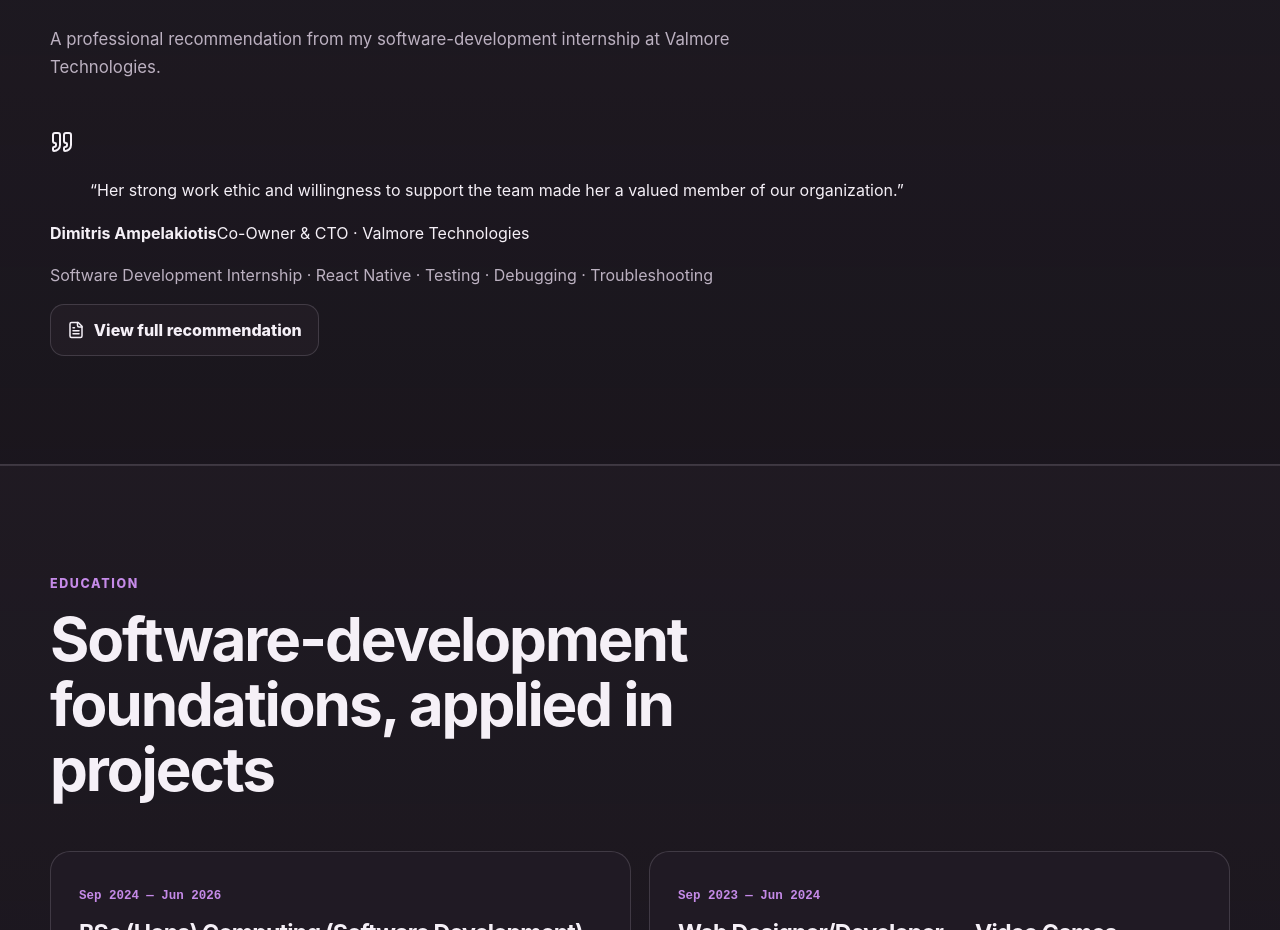
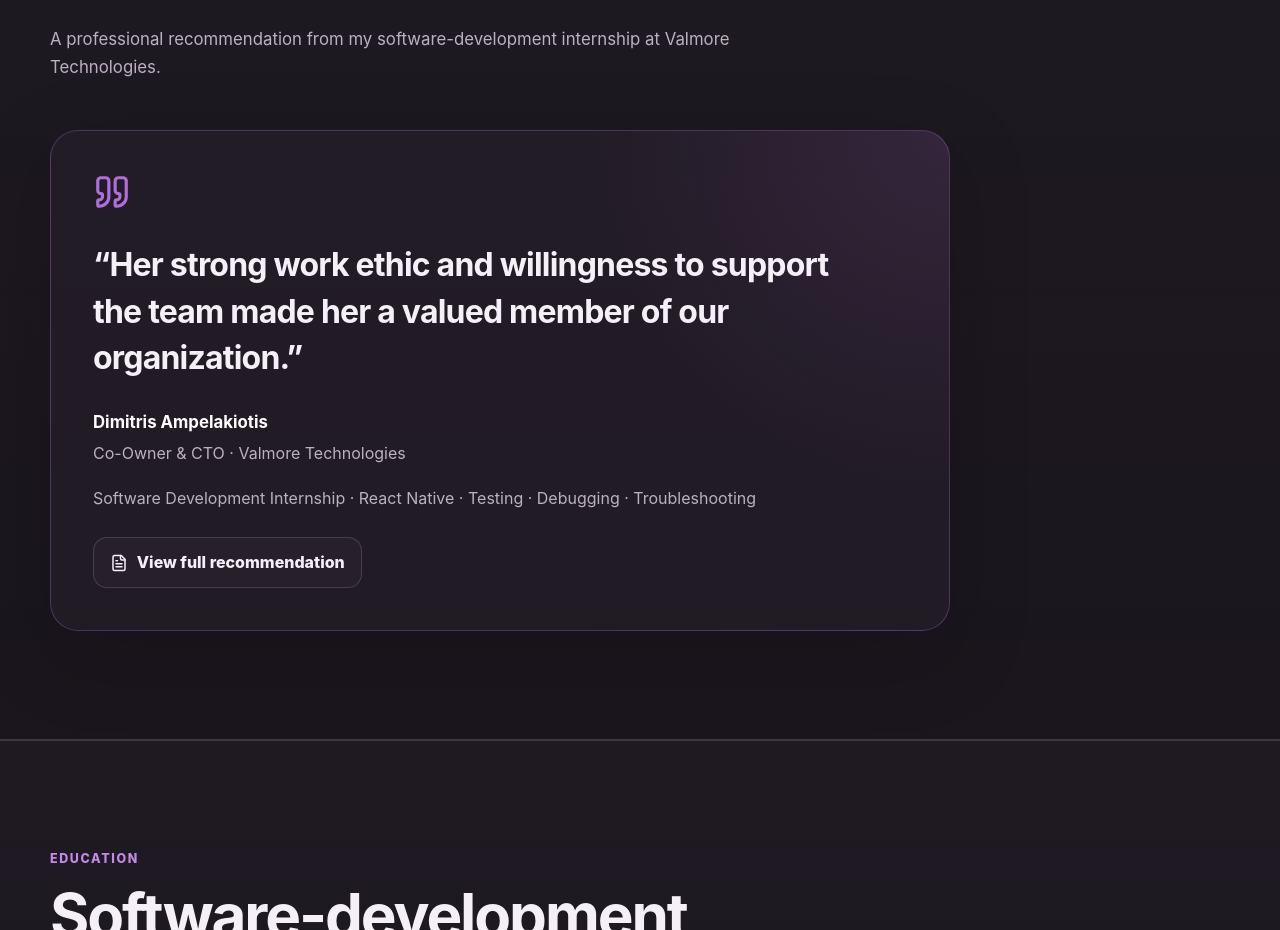
Before and after one commit to EmmaTsak/portfolio, a React (Vite) app: page / in a window 1280 px wide. Shown: the part 5369-6299 px from the top of the page. Built offline with nearby package versions, Linux system fonts and the light colour scheme; no server answers.

Commit message:
Add styles for recommendation card and author
Added styles for recommendation card and its elements.

```diff
--- a/src/styles/global.css
+++ b/src/styles/global.css
@@ -93,6 +93,64 @@ p { color: var(--muted); }
 .resume-header { display: flex; justify-content: space-between; gap: 30px; align-items: end; margin-bottom: 38px; }.resume-header h1 { font-size: clamp(2.6rem,6vw,5rem); max-width: 780px; margin-bottom: 15px; }.resume-frame { width: 100%; height: 980px; border: 1px solid var(--line); border-radius: 20px; background: #fff; }
 .state-page { min-height: 100svh; display: grid; place-items: center; padding: 110px 20px 70px; }.state-card { max-width: 720px; width: 100%; text-align: center; padding: 55px; border: 1px solid var(--line); border-radius: 28px; background: rgba(42,34,48,.4); }.state-card > svg { width: 46px; height: 46px; color: var(--purple); }.state-card h1 { font-size: clamp(2.6rem,7vw,5rem); margin: 18px 0; }.state-card .button-row { justify-content: center; }.route-code { display: block; margin-top: 36px; color: #9e91a5; background: #151117; border: 1px solid var(--line); border-radius: 14px; padding: 12px; overflow-wrap: anywhere; }.offline-banner { position: fixed; z-index: 150; left: 50%; transform: translateX(-50%); top: 84px; max-width: min(650px, calc(100% - 28px)); background: #2d2331; border: 1px solid var(--purple); color: white; padding: .72rem 1rem; border-radius: 14px; display: flex; gap: .6rem; align-items: center; box-shadow: var(--shadow); }.offline-banner svg { width: 18px; }
 .reveal { opacity: 0; transform: translateY(20px); transition: opacity .6s ease, transform .6s ease; }.reveal--visible { opacity: 1; transform: none; }
+.recommendation-card {
+  max-width: 900px;
+  padding: 42px;
+  border: 1px solid rgba(176, 110, 218, .3);
+  border-radius: 28px;
+  background:
+    radial-gradient(
+      circle at top right,
+      rgba(176, 110, 218, .12),
+      transparent 35%
+    ),
+    rgba(42, 34, 48, .45);
+  box-shadow: var(--shadow);
+}
+
+.recommendation-icon {
+  width: 38px;
+  height: 38px;
+  color: var(--purple);
+  margin-bottom: 24px;
+}
+
+.recommendation-quote {
+  margin: 0 0 28px;
+  max-width: 760px;
+  color: var(--text);
+  font-size: clamp(1.35rem, 2.5vw, 2rem);
+  line-height: 1.45;
+  font-weight: 650;
+  letter-spacing: -.025em;
+}
+
+.recommendation-author {
+  display: grid;
+  gap: 3px;
+  margin-bottom: 18px;
+}
+
+.recommendation-author strong {
+  color: white;
+  font-size: 1.05rem;
+}
+
+.recommendation-author span,
+.recommendation-context {
+  color: var(--muted);
+}
+
+.recommendation-context {
+  margin-bottom: 26px;
+}
+
+@media (max-width: 640px) {
+  .recommendation-card {
+    padding: 28px 22px;
+  }
+}
+
 @keyframes shimmer { from { background-position: 200% 0; } to { background-position: -200% 0; } }
 @media (prefers-reduced-motion: reduce) { html { scroll-behavior: auto; } *, *::before, *::after { animation-duration: .001ms!important; animation-iteration-count: 1!important; transition-duration: .001ms!important; } .reveal { opacity: 1; transform: none; } }
 @media (max-width: 980px) {
```
